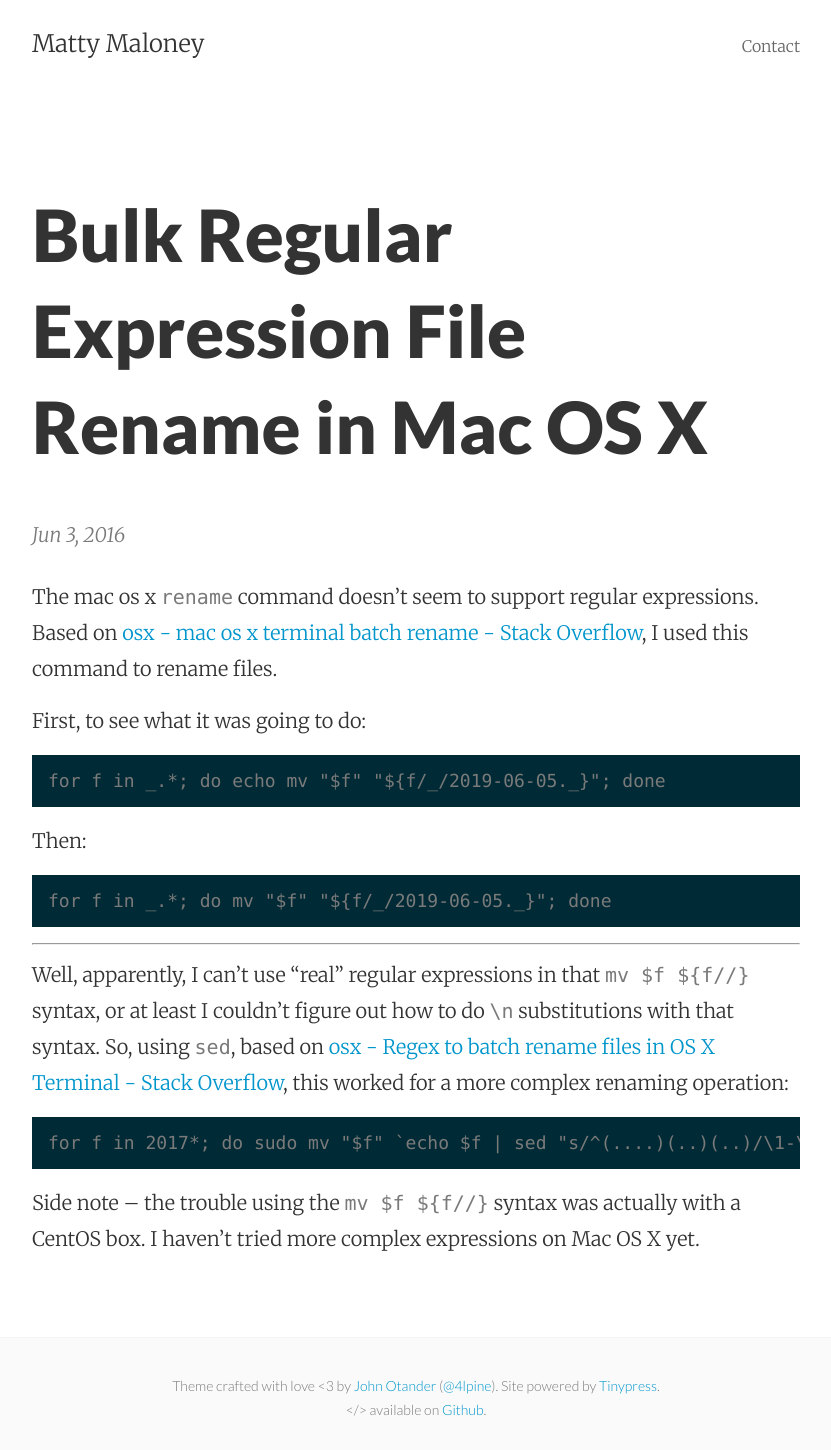
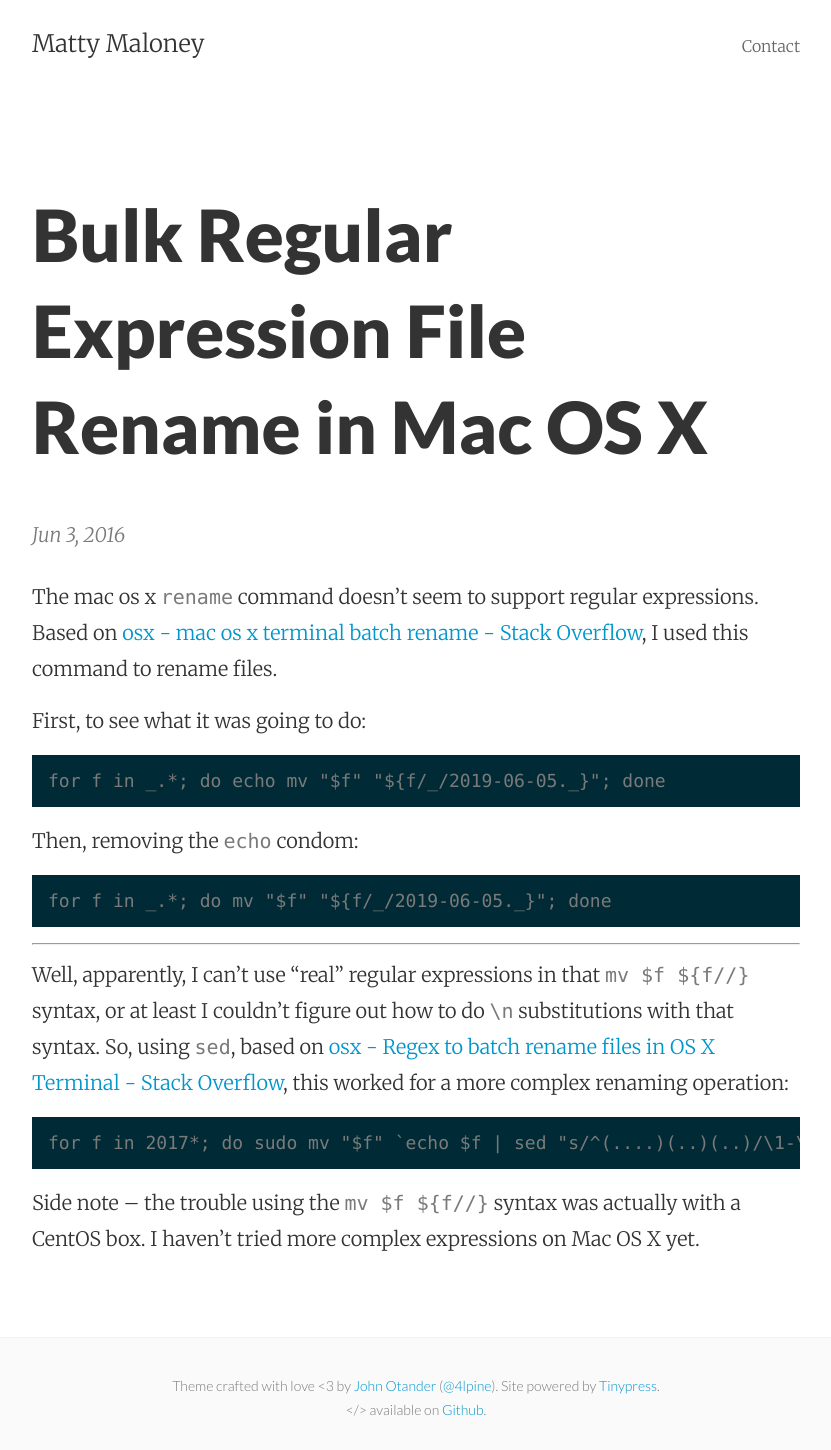
Before and after one commit to mattymaloney/mattymaloney.github.io, a Jekyll site: the page built from _posts/2016-06-03-osx-linux-regex-file-rename.md, in a window 1280 px wide. Shown: the whole page, without its empty margins (224-1055 px from the left). Built offline with Jekyll 4.4.1, drawn with Linux system fonts in a browser that asks for light colours.

Commit message:
Update 2016-06-03-osx-linux-regex-file-rename.md

````diff
--- a/_posts/2016-06-03-osx-linux-regex-file-rename.md
+++ b/_posts/2016-06-03-osx-linux-regex-file-rename.md
@@ -12,7 +12,7 @@ First, to see what it was going to do:
 for f in _.*; do echo mv "$f" "${f/_/2019-06-05._}"; done
 ```
 
-Then:
+Then, removing the `echo` condom:
 
 ```
 for f in _.*; do mv "$f" "${f/_/2019-06-05._}"; done
````
